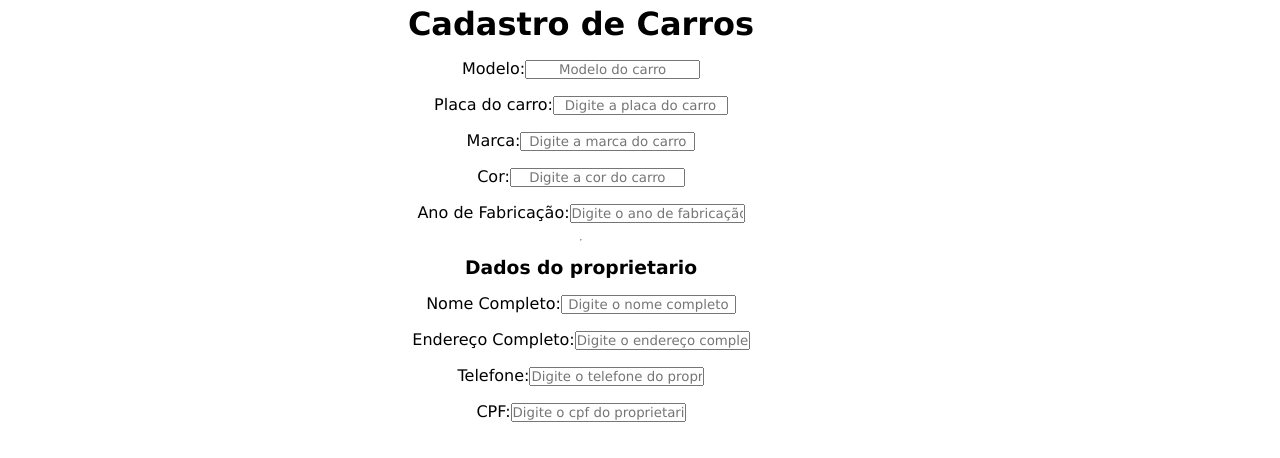
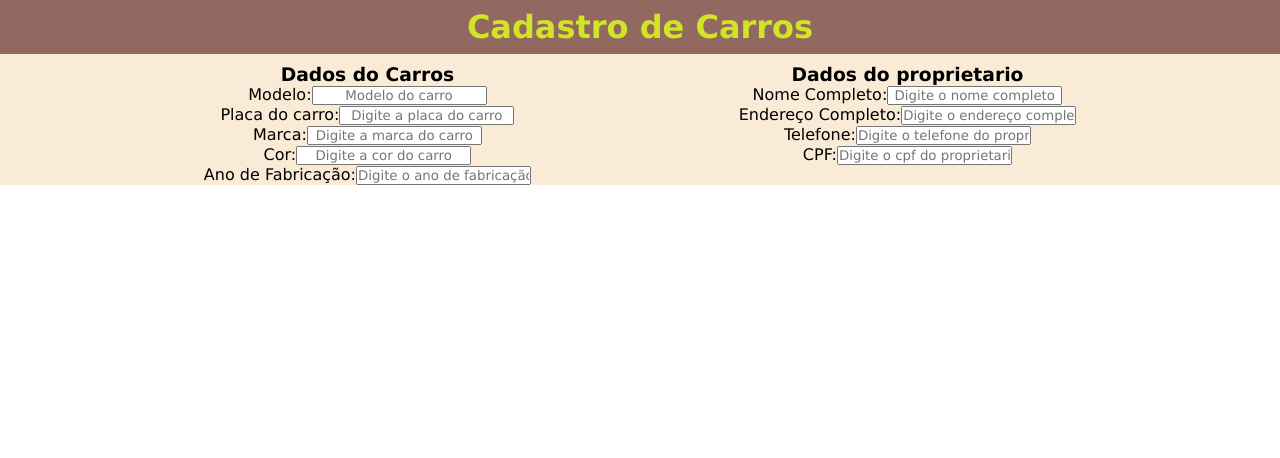
Before and after one commit to ueveton/Cadastros, a React (Vite) app: page / in a window 1280 px wide. Shown: the top 458 px of the page. Built offline with nearby package versions, Linux system fonts and the light colour scheme.

Commit message:
estilizando css

```diff
--- a/src/App.css
+++ b/src/App.css
@@ -1,6 +1,10 @@
 .container {
-    margin: 2px;
-    padding: 3px;
-    width: 90vw;
-    display: flex;
+    background-color: antiquewhite;
 }
+
+.container h1 {
+    background-color: rgba(78, 20, 20, 0.603);
+    color: rgb(209, 228, 37);
+    padding: 8px;
+    font-size: 2rem;
+}
--- a/src/App.jsx
+++ b/src/App.jsx
@@ -7,6 +7,7 @@ function App() {
 
   return (
     <div className='container'>
+      <h1>Cadastro de Carros</h1>
       <CadCarros />
     </div>
   )
--- a/src/CadCarros.css
+++ b/src/CadCarros.css
@@ -1,7 +1,19 @@
-form {
+/* form {
     display: flex;
-    flex-direction: column;
     align-items: center;
     justify-content: center;
+    flex-direction: column;
     gap: 1rem;
+} */
+
+.container-cad {
+    width: 1080px;
+    margin: 10px auto;
+    display: flex;
 }
+#car-register, #car-owner {
+    align-items: center;
+    flex-direction: column;
+    /* width: 50vw;
+    height: 30vh; */
+}
--- a/src/CadCarros.jsx
+++ b/src/CadCarros.jsx
@@ -3,8 +3,11 @@ import './CadCarros.css'
 
 export const CadCarros = () => {
     return (
+        <div id='container'>
+            <div className='container-cad'>
+                <div id='car-register'>
+                    <h3>Dados do Carros</h3>
                     <form id="cad-carros">
-            <h1>Cadastro de Carros</h1>
                         <div>
                             <label>
                                 <span>Modelo:</span>
@@ -35,8 +38,14 @@ export const CadCarros = () => {
                                 <input type="text" placeholder='Digite o ano de fabricação do carro' />
                             </label>
                         </div>
-            <hr />
+
+                    </form>
+                </div>
+                <div id='car-owner'>
+                    <form>
+                        <div>
                             <h3>Dados do proprietario</h3>
+                        </div>
                         <div>
                             <label>
                                 <span>Nome Completo:</span>
@@ -61,8 +70,9 @@ export const CadCarros = () => {
                                 <input type="text" placeholder='Digite o cpf do proprietario' />
                             </label>
                         </div>
-
-
                     </form>
+                </div>
+            </div>
+        </div>
     )
 }
```
Also changed, not shown: public/img/car-1.jpg (added), 1 other file (tests, documents, lock files or other folders). Lines whose indentation alone changed are shown as unchanged.
